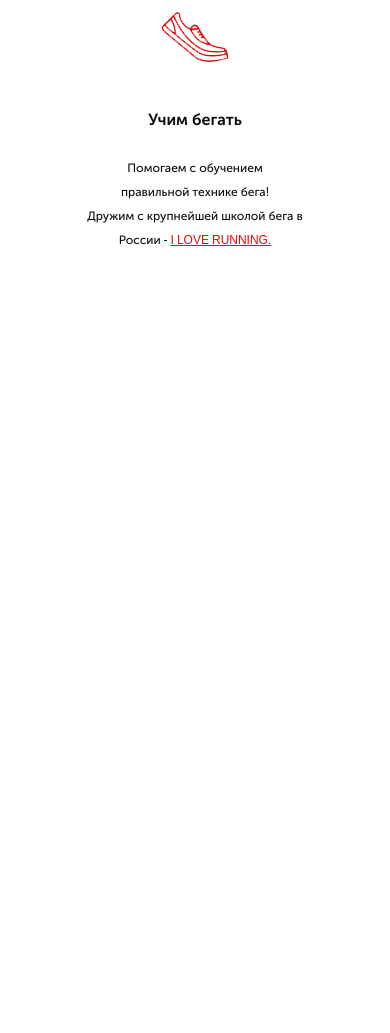
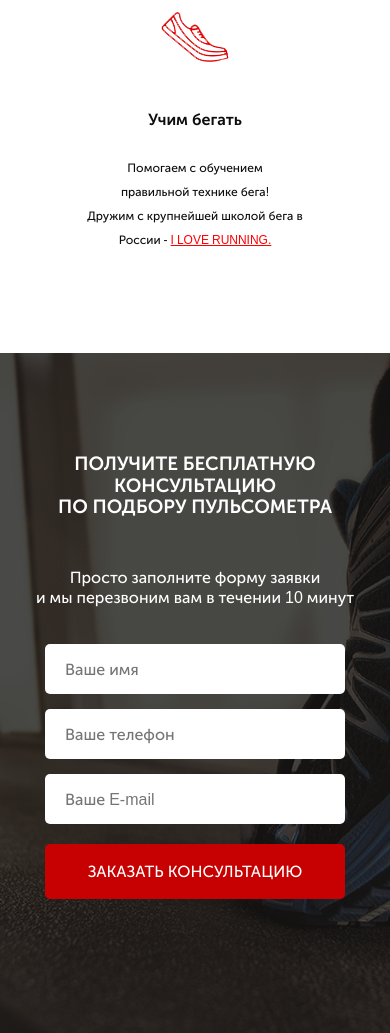
Before and after one commit to ngarnashevich/pulsometr-html, a website: page src/index.html in a window 390 px wide. Shown: the part 1379-2412 px from the top of the page. Before the commit the page ends 1732 px from the top, so only its background shows below. Drawn offline with nearby package versions, Linux system fonts and the light colour scheme; files that its build step writes are made by us from their sources.

Commit message:
done consultation block

```diff
--- a/src/index.html
+++ b/src/index.html
@@ -65,7 +65,7 @@
     <!-- begin advantages -->
     <div class="advantages">
         <div class="container">
-            <h2 class="advantages__title">
+            <h2 class="title title_advantages">
                 НАШИ ПРЕИМУЩЕСТВА
             </h2>
             <div class="advantages__items">
@@ -93,6 +93,26 @@
     </div>
     <!-- end advantages -->
 
+    <!-- begin consultation -->
+    <div class="consultation">
+        <div class="container">
+            <h2 class="title title_consultation">
+                Получите бесплатную консультацию <br>
+                по подбору пульсометра
+            </h2>
+            <div class="consultation__desc">
+                Просто заполните форму заявки <br>
+                и мы перезвоним вам в течении 10 минут
+            </div>
+            <form class="feed-form" action="" method="POST">
+                <input required name="name" type="text" placeholder="Ваше имя">
+                <input required name="phone" type="phone" placeholder="Ваше телефон">
+                <input required name="email" type="email" placeholder="Ваше E-mail">
+                <button class="btn btn_consultation" type="submit">заказать консультацию</button>
+            </form>
+        </div>
+    </div>
+    <!-- end consultation -->
 
     <script src="js/scripts.js"></script>
 </body>
--- a/src/sass/_media.scss
+++ b/src/sass/_media.scss
@@ -17,6 +17,19 @@
 
         &__text{
             font-size: 12px;
+        }
+    }
+    .consultation{
+        .title_consultation{
+            text-align: center;
+        }
+
+        &__desc{
+            text-align: center;
+        }
+
+        .feed-form{
+            margin: 0 auto;
         }
     }
 }
@@ -44,6 +57,7 @@
             margin-bottom: 20px;
         }
     }
+
 }
 // 320px - 575px
 @media (max-width: 575px){
@@ -58,4 +72,15 @@
            display: none;
        }
    }
+
+   .consultation{
+        .title_consultation{
+            font-size: 19px;
+            margin-bottom: 50px;
+        }
+
+        &__desc{
+           font-size: 16px;
+        }
+    }
 }
--- a/src/sass/base/_setting.scss
+++ b/src/sass/base/_setting.scss
@@ -45,4 +45,46 @@ a:hover {
 	font-weight: 500;
 	text-transform: uppercase;
 	cursor: pointer;
+	&_consultation{
+		width: 300px;
+		height: 55px;
+		border-radius: 5px;
+		font-size: 16px;
+		font-weight: 500;
+	}
 }
+
+.title{
+	color: #0d0d0d;
+	font-size: 30px;
+	font-weight: 700;
+	text-align: center;
+	text-transform: uppercase;
+	&_advantages{
+		margin-bottom: 65px;
+	}
+	&_consultation{
+		color: #ffffff;
+        font-size: 36px;
+        text-align: left;
+        margin-bottom: 80px;
+	}
+}
+
+.feed-form{
+	display: flex;
+	flex-direction: column;
+	width: 300px;
+
+	input{
+		height: 50px;
+		background-color: #ffffff;
+		border-radius: 5px;
+		border: none;
+		margin-bottom: 15px;
+		padding: 0 20px;
+		&:nth-child(3){
+			margin-bottom: 20px;
+		}
+	}
+}
--- a/src/sass/blocks/_advantages.scss
+++ b/src/sass/blocks/_advantages.scss
@@ -4,12 +4,7 @@
     min-height: 477px;
     padding: 71px 0 81px 0;
 
-    &__title {
-        color: #0d0d0d;
-        font-size: 30px;
-        font-weight: 700;
-        text-align: center;
-        text-transform: uppercase;
+    &_title {
         margin-bottom: 65px;
     }
     &__items {
--- /dev/null
+++ b/src/sass/blocks/_consultation.scss
@@ -0,0 +1,15 @@
+/* -------------- Consultation ------------*/
+.consultation{
+    background: url('../img/consultation-bg.jpg') center center/cover no-repeat;
+    min-height: 680px;
+    padding: 100px 0 94px 0;
+
+    &__desc{
+        color: #ffffff;
+        font-size: 20px;
+        font-weight: 500;
+        line-height: 20px;
+        text-align: left;
+        margin-bottom: 36px;
+    }
+}
--- a/src/sass/main.scss
+++ b/src/sass/main.scss
@@ -6,6 +6,7 @@
 
 @import 'blocks/promo';
 @import 'blocks/advantages';
+@import 'blocks/consultation';
 
 
 
```
Also changed, not shown: dist/css/main.min.css, dist/img/consultation-bg.jpg (added), dist/index.html, src/img/consultation-bg.jpg (added).
